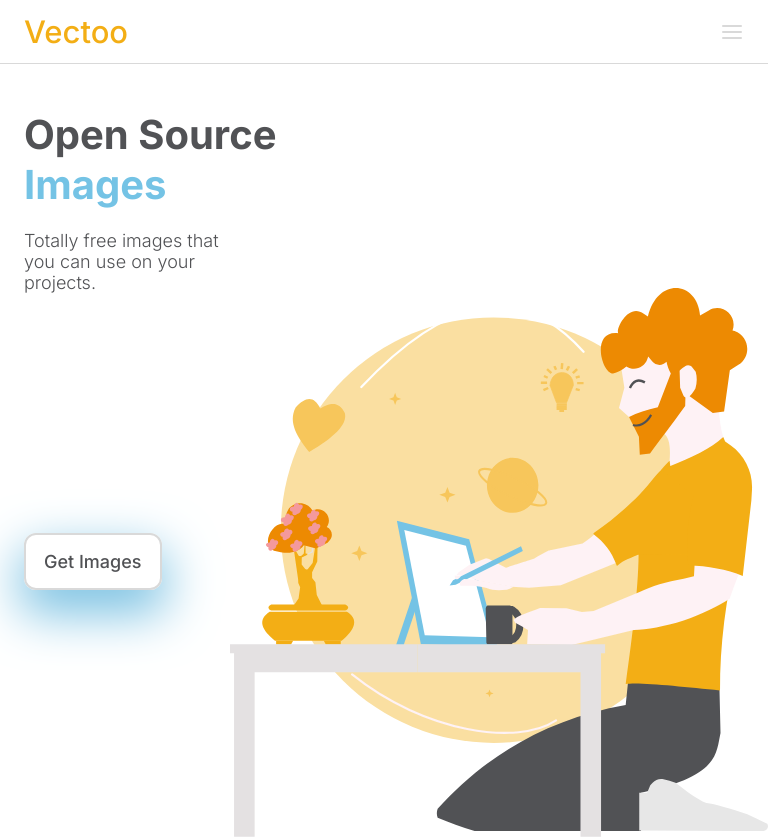
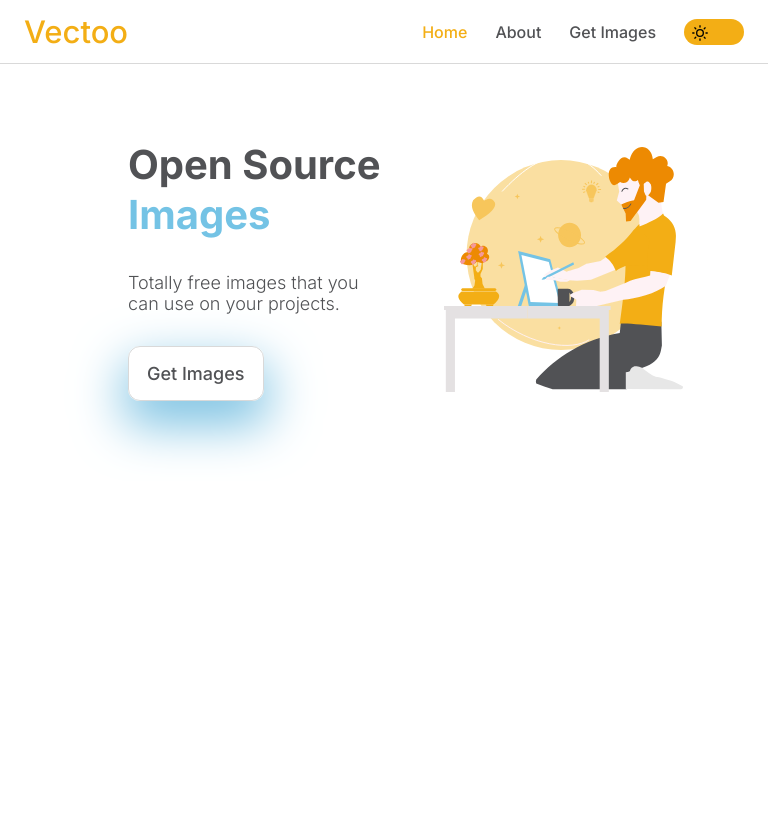
Before and after one commit to LipeSou/vectoo, a Next.js app: page / in a window 768 px wide. After the commit the page ends 800 px from the top, so only its background shows below. Built offline with nearby package versions, Linux system fonts and the light colour scheme.

Commit message:
style: responsive layout

```diff
--- a/src/components/App/header/Header.tsx
+++ b/src/components/App/header/Header.tsx
@@ -9,9 +9,9 @@ export default function Header() {
 
   return (
     <header className={styles.container}>
-      {/* logo */}
 
-      <div className={styles.logoContainer}>
+      <div className={styles.logoAndNabBarContainer}>
+        {/* logo */}
         <Link href="/" className={styles.logo}>Vectoo</Link>
 
         {/* logo hamburger menu mobile */}
@@ -43,8 +43,8 @@ export default function Header() {
             </div>
           </ul>
         </label>
+      </div>
 
-      </div>
     </header>
   );
 }
--- a/src/components/App/header/header.module.css
+++ b/src/components/App/header/header.module.css
@@ -13,7 +13,7 @@
     font-weight: 500;
 }
 
-.logoContainer {
+.logoAndNabBarContainer {
     grid-column-start: 2;
     display: flex;
     align-items: center;
@@ -99,8 +99,14 @@
 
 
 
+@media screen and (max-width: 1250px) and (min-width: 600px) {
+    .container {
+        grid-template-columns: 2.4rem 1fr 2.4rem;
+    }
+}
 
-@media (max-width: 1000px) {
+
+@media screen and (max-width: 600px) {
     .container {
         grid-template-columns: 2.4rem 1fr 2.4rem;
     }
@@ -120,8 +126,6 @@
         font-size: 22px;
         padding-top: 2.8rem;
         background-color: var(--background);
-        transition: 0.4s;
-        transition-timing-function: ease-in-out;
     }
 
 
--- a/src/components/home/Home.tsx
+++ b/src/components/home/Home.tsx
@@ -29,8 +29,7 @@ export default function Home() {
                   table has a Japanese plant and in the background there
                   are several thoughts that the person likes like planets,
                   love."
-            width={555}
-            layout="responsive"
+            style={{ width: '100%', height: '100%' }}
           />
         </div>
       </main>
--- a/src/components/home/home.module.css
+++ b/src/components/home/home.module.css
@@ -17,7 +17,6 @@
     display: flex;
     flex-direction: column;
     gap: 3.2rem;
-    width: 55.5rem;
     font-weight: 300;
 }
 
@@ -30,16 +29,21 @@
 }
 
 .buttonGetImages {
-    /* color: var(--gray-50); */
     font-size: 1.8rem;
-    /* background-color: #ffffff; */
     padding: 16px 18px 16px 18px;
     width: fit-content;
-    border: 2px solid var(--gray-50);
+    border: 1px solid var(--gray-50);
     border-radius: 12px;
     font-weight: 500;
     box-shadow: var(--buttom-shadow-primary);
     animation: shadow-change 8s  infinite;
+    transition: 0.2s all ease-in-out;
+}
+
+.buttonGetImages:hover {
+    color: #ffffff;
+    background-color: var(--primary-50);
+    border: 1px solid var(--black-50);
 }
 
 @keyframes shadow-change {
@@ -48,17 +52,6 @@
     50% { box-shadow: var(--buttom-shadow-tertiary); }
     75% { box-shadow: var(--buttom-shadow-secondary); }
     100% { box-shadow: var(--buttom-shadow-primary); }
-}
-/* 243, 174, 21 */
-.buttonGetImages:hover {
-    color: #ffffff;
-    font-size: 1.8rem;
-    background-color: var(--primary-50);
-    padding: 16px 18px 16px 18px;
-    width: fit-content;
-    border: 1px solid var(--black-50);
-    border-radius: 12px;
-    font-weight: 500;
 }
 
 
@@ -71,9 +64,37 @@
     width: 30vw;
 }
 
-@media (max-width: 1000px) {
+
+.imageHome {
+    width: 100%;
+}
+
+@media screen and (max-width: 1250px) and (min-width: 700px) {
+    .container {
+        margin-top: 14.0rem;
+        grid-template-columns: 12.8rem 1fr 12.8rem;
+    }
+
+
+
+    .title {
+        font-size: 4.0rem;
+        line-height: 5.0rem;
+    }
+
+    .descriptionSite {
+        width: 24.8rem;
+    }
+
+    .imageContainer {
+        width: 40vw;
+    }
+}
+
+@media (max-width: 700px) {
     .container {
         margin-top: 11.0rem;
+        grid-template-columns: 2.4rem 1fr 2.4rem;
     }
 
     .descriptionContainer {
@@ -83,10 +104,6 @@
 
     .descriptionSite {
         width: 21.0rem;
-    }
-
-    .container {
-        grid-template-columns: 2.4rem 1fr 2.4rem;
     }
 
     .title {
@@ -106,6 +123,6 @@
     }
 
     .buttonGetImages {
-        margin-top: 22.0rem;
+        margin-top: 36vh;
     }
 }
```
